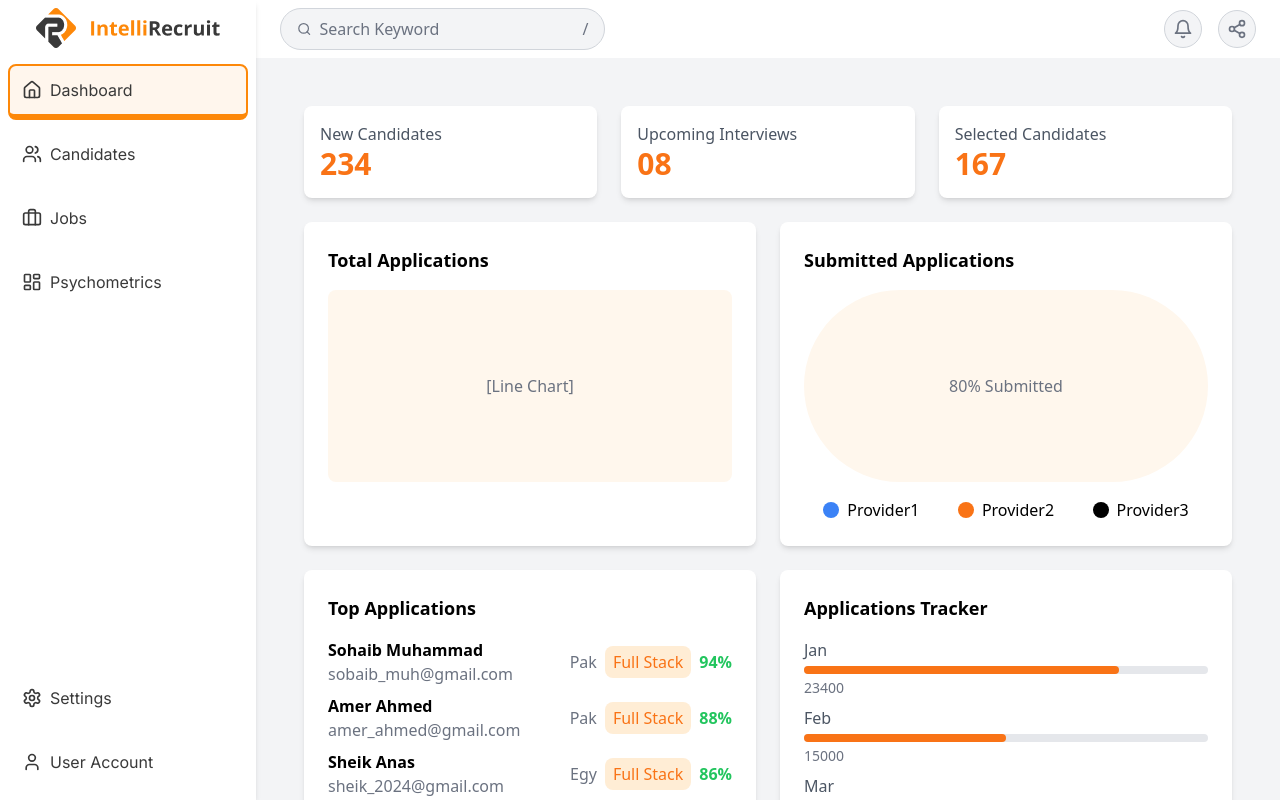
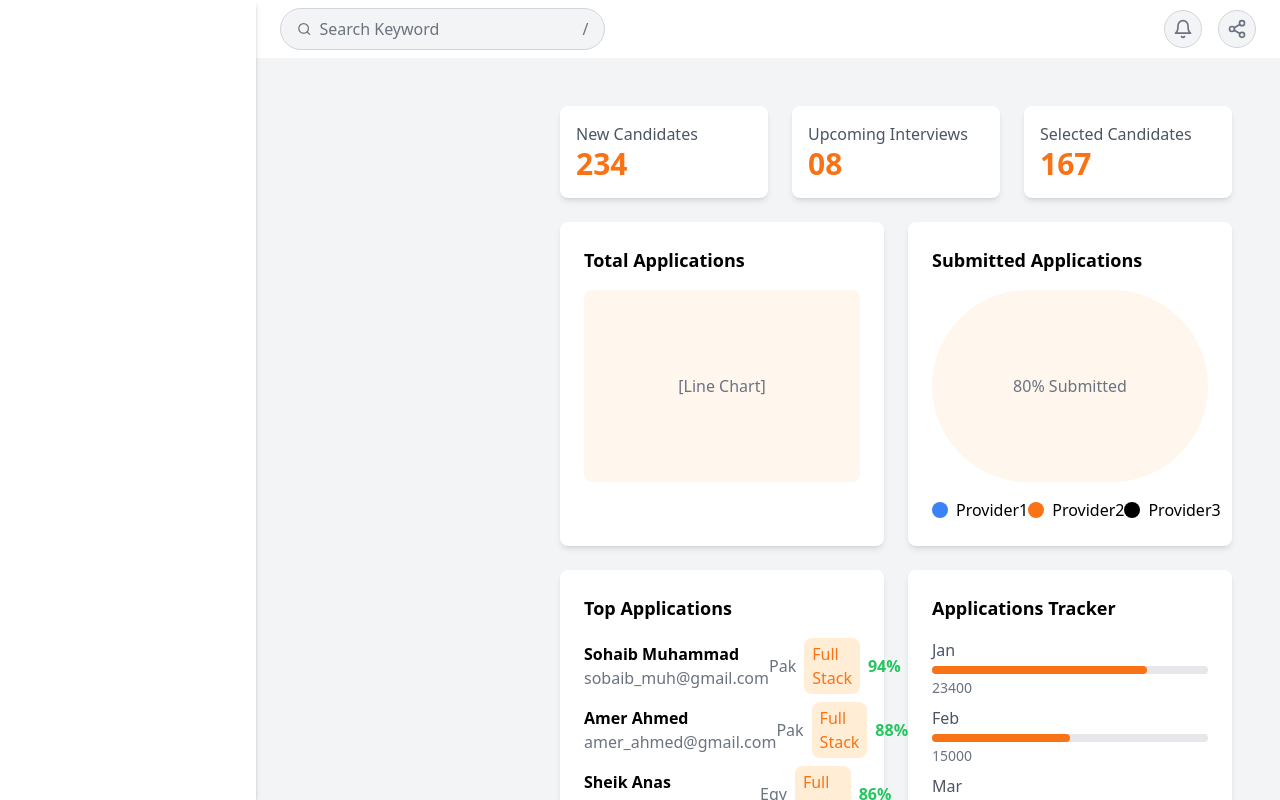
Before and after one commit to roxzdurai/Intel2, a React (Vite) app: page / in a window 1280 px wide. Shown: the top 800 px of the page. Built offline with nearby package versions, Linux system fonts and the light colour scheme.

Commit message:
Update Dashboard.tsx

```diff
--- a/src/components/Dashboard.tsx
+++ b/src/components/Dashboard.tsx
@@ -2,7 +2,14 @@
 
 const Dashboard = () => {
   return (
-      <div className="p-6 space-y-6">
+    <div className="flex">
+      {/* Sidebar Fixed to the left */}
+      <div className="fixed left-0 top-0 w-64 h-screen bg-white shadow-md">
+        {/* Sidebar content can go here if needed */}
+      </div>
+
+      {/* Dashboard Content */}
+      <div className="flex-grow p-6 ml-64 space-y-6 overflow-y-scroll h-screen"> {/* Added overflow-y-scroll to ensure the scrollbar is always visible */}
         {/* Header Section */}
         <div className="grid grid-cols-1 md:grid-cols-3 gap-6">
           <div className="bg-white shadow-md p-4 rounded-lg">
@@ -112,6 +119,7 @@
           </div>
         </div>
       </div>
+    </div>
   );
 };
 
```
Lines whose indentation alone changed are shown as unchanged.
